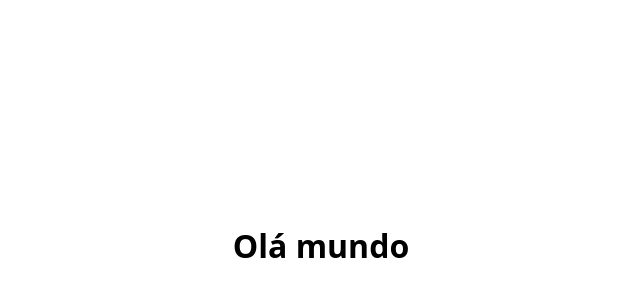
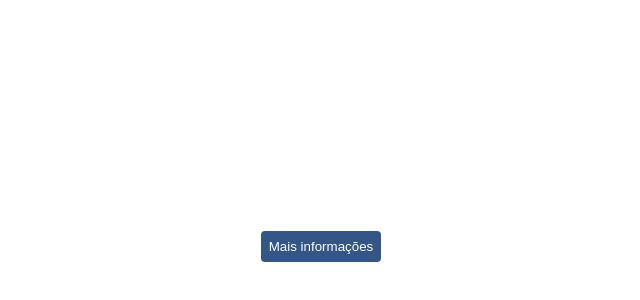
Before and after one commit to NeiltonSeguins/4486-react-radix, a React (Vite) app: page / in a window 1280 px wide. Shown: the part 154-454 px from the top of the page, without its empty margins (319-959 px from the left). Built offline with nearby package versions, Linux system fonts and the light colour scheme.

Commit message:
Exemplo simples com Popover. Destaca customização e acessibilidade.

```diff
--- a/src/App.tsx
+++ b/src/App.tsx
@@ -1,7 +1,8 @@
 import "./App.css";
+import PopoverDemo from "./components/Popover";
 
 function App() {
-  return <h1>Olá mundo</h1>;
+  return <PopoverDemo />;
 }
 
 export default App;
--- /dev/null
+++ b/src/components/Popover/index.tsx
@@ -0,0 +1,20 @@
+import "./style.css";
+import { Popover } from "radix-ui";
+
+function PopoverDemo() {
+  return (
+    <Popover.Root>
+      <Popover.Trigger className="PopoverTrigger">
+        Mais informações
+      </Popover.Trigger>
+      <Popover.Portal>
+        <Popover.Content className="PopoverContent">
+          Mais algumas informações...
+          <Popover.Arrow className="PopoverArrow" />
+        </Popover.Content>
+      </Popover.Portal>
+    </Popover.Root>
+  );
+}
+
+export default PopoverDemo;
--- /dev/null
+++ b/src/components/Popover/style.css
@@ -0,0 +1,21 @@
+.PopoverTrigger {
+	background-color: #345687;
+  color: #ffffff;
+  border: none;
+	border-radius: 4px;
+  padding: 8px;
+  cursor: pointer;
+}
+
+.PopoverContent {
+  border: 1px solid #345687;
+	border-radius: 4px;
+  text-align: center;
+	padding: 20px;
+	width: 260px;
+	background-color: white;
+}
+
+.PopoverArrow {
+	fill: #345687
+}
```
